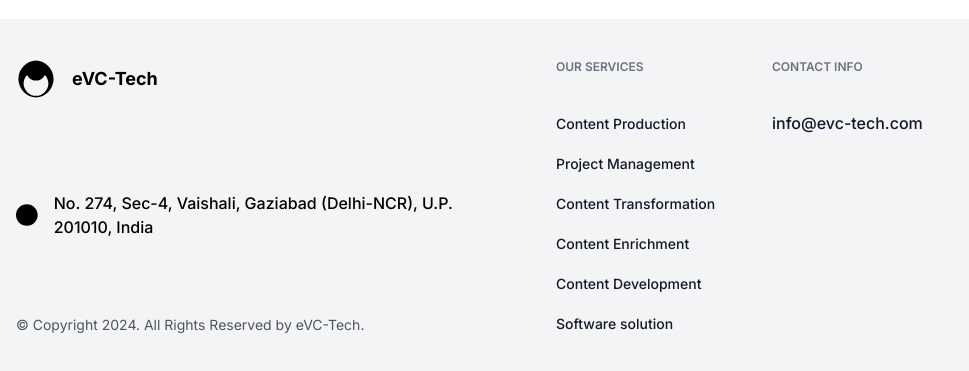
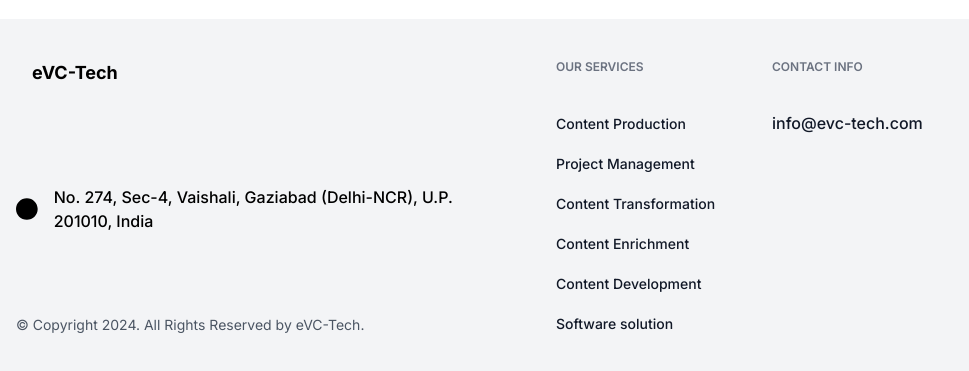
Before and after one commit to a-s-t-e-y-a/frontend_new, a Next.js app: page /contact in a window 1280 px wide. Shown: the part 1891-2262 px from the top of the page, without its empty margins (0-969 px from the left). Built offline with nearby package versions, Linux system fonts and the light colour scheme.

Commit message:
🐛 Bug fix ugj

```diff
--- a/app/components/footer.tsx
+++ b/app/components/footer.tsx
@@ -8,18 +8,7 @@
           <div className="w-full p-6 md:w-1/2 lg:w-5/12">
             <div className="flex h-full flex-col justify-between">
               <div className="mb-4 inline-flex items-center">
-                <svg
-                  width="40"
-                  height="40"
-                  viewBox="0 0 50 50"
-                  fill="none"
-                  xmlns="http://www.w3.org/2000/svg"
-                >
-                  <path
-                    d="M25 2C13.4687 2 3 12.4687 3 25C3 37.5313 13.4687 48 25 48C36.5313 48 47 37.5313 47 25C47 12.4687 36.5313 2 25 2ZM25 46C16.7909 46 9.5 38.7909 9.5 30.5C9.5 22.2091 16.7909 15 25 15C33.2091 15 40.5 22.2091 40.5 30.5C40.5 38.7909 33.2091 46 25 46ZM25 4C18.3137 4 13 9.31371 13 15.5C13 21.6863 18.3137 27 25 27C31.6863 27 37 21.6863 37 15.5C37 9.31371 31.6863 4 25 4Z"
-                    fill="black"
-                  />
-                </svg>
+
                 <span className="ml-4 text-lg font-bold">eVC-Tech</span>
               </div>
               <div className="flex items-center">
```
